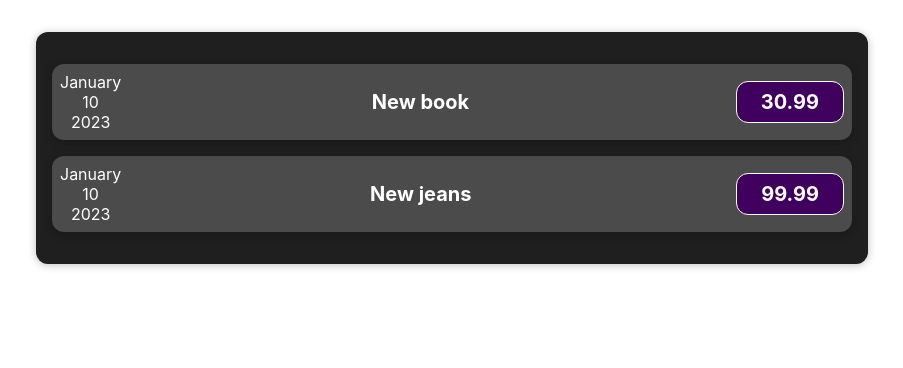
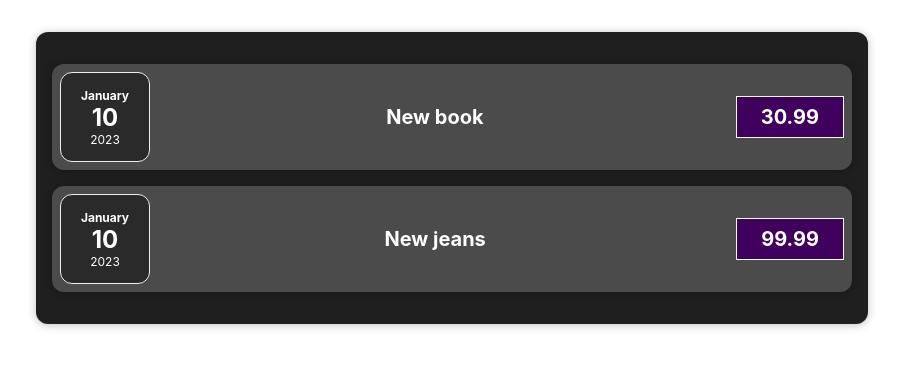
Before and after one commit to martjn/expenses, a React (Create React App) app: page / in a window 1280 px wide. Shown: the top 368 px of the page, without its empty margins (188-1091 px from the left). Built offline with nearby package versions, Linux system fonts and the light colour scheme.

Commit message:
motherlode-6

```diff
--- a/src/App.js
+++ b/src/App.js
@@ -5,24 +5,9 @@ import ExpenseItem from "./components/ExpenseItem";
 import Expenses from "./components/Expenses";
 
 function App() {
-    const expenses = [
-        {
-            date: new Date(2023,0,10),
-            title: 'New book',
-            price: 30.99
-        },
-        {
-            date: new Date(2023, 0, 10),
-            title: 'New jeans',
-            price: 99.99
-        }
-    ]
-
   return (
     <div className="App">
-        <Expenses expenceData={expenses}></Expenses>
-
-
+        <Expenses></Expenses>
     </div>
   );
 }
--- /dev/null
+++ b/src/components/Card.css
@@ -0,0 +1,4 @@
+.card{
+    border-radius: 12px;
+    box-shadow: 0 1px 8px rgba(0, 0, 0, 0.25);
+}
--- /dev/null
+++ b/src/components/Card.js
@@ -0,0 +1,10 @@
+import './Card.css'
+
+function Card(props){
+    const classes = 'card ' + props.className
+    return(
+        <div className={classes}>{props.children}</div>
+    )
+}
+
+export default Card
--- /dev/null
+++ b/src/components/ExpenseDate.css
@@ -0,0 +1,26 @@
+.expense-date {
+    display: flex;
+    flex-direction: column;
+    width: 5.5rem;
+    height: 5.5rem;
+    border: 1px solid #ececec;
+    background-color: #2a2a2a;
+    color: white;
+    border-radius: 12px;
+    align-items: center;
+    justify-content: center;
+}
+
+.expense-date__month {
+    font-size: 0.75rem;
+    font-weight: bold;
+}
+
+.expense-date__year {
+    font-size: 0.75rem;
+}
+
+.expense-date__day {
+    font-size: 1.5rem;
+    font-weight: bold;
+}
--- a/src/components/ExpenseDate.js
+++ b/src/components/ExpenseDate.js
@@ -1,3 +1,5 @@
+import './ExpenseDate.css'
+
 function ExpenseDate(props){
     const day = props.date.toLocaleString('en-US', {day: '2-digit'})
     const month = props.date.toLocaleString('en-US', {month: 'long'})
--- a/src/components/ExpenseItem.css
+++ b/src/components/ExpenseItem.css
@@ -2,10 +2,8 @@
     display: flex;
     justify-content: space-between;
     align-items: center;
-    box-shadow: 0 2px 8px rgba(0, 0, 0, 0.25);
     padding: 0.5rem;
     margin: 1rem 0;
-    border-radius: 12px;
     background-color: #4b4b4b;
     color: white;
 }
@@ -35,7 +33,6 @@
     background-color: #40005d;
     border: 1px solid white;
     padding: 0.5rem;
-    border-radius: 12px;
 }
 
 @media (min-width: 580px) {
--- a/src/components/ExpenseItem.js
+++ b/src/components/ExpenseItem.js
@@ -1,15 +1,16 @@
 import './ExpenseItem.css'
 import ExpenseDate from "./ExpenseDate";
+import Card from './Card';
 
 function ExpenseItem(props){
     return (
-        <div className="expense-item">
-            <ExpenseDate date={props.item.date}></ExpenseDate>
+        <Card className="expense-item">
+            <ExpenseDate date={props.expenseData.date}></ExpenseDate>
             <div className="expense-item__description">
-                <h2>{props.item.title}</h2>
-                <div className="expense-item__price">{props.item.price}</div>
+                <h2>{props.expenseData.title}</h2>
+                <div className="expense-item__price">{props.expenseData.price}</div>
             </div>
-        </div>
+        </Card>
     )
 }
 
--- a/src/components/Expenses.css
+++ b/src/components/Expenses.css
@@ -4,6 +4,4 @@
     margin: 2rem auto;
     width: 50rem;
     max-width: 95%;
-    border-radius: 12px;
-    box-shadow: 0 1px 8px rgba(0, 0, 0, 0.25);
 }
--- a/src/components/Expenses.js
+++ b/src/components/Expenses.js
@@ -1,13 +1,26 @@
 import ExpenseDate from "./ExpenseDate";
 import ExpenseItem from "./ExpenseItem";
 import './Expenses.css'
+import Card from "./Card";
 
-function Expenses(props){
+function Expenses(){
+    const expenses = [
+        {
+            date: new Date(2023,0,10),
+            title: 'New book',
+            price: 30.99
+        },
+        {
+            date: new Date(2023, 0, 10),
+            title: 'New jeans',
+            price: 99.99
+        }
+    ]
     return(
-        <div className="expenses">
-            <ExpenseItem item={props.expenceData[0]}></ExpenseItem>
-            <ExpenseItem item={props.expenceData[1]}></ExpenseItem>
-        </div>
+        <Card className="expenses">
+            <ExpenseItem expenseData={expenses[0]}></ExpenseItem>
+            <ExpenseItem expenseData={expenses[1]}></ExpenseItem>
+        </Card>
     )
 }
 
```
